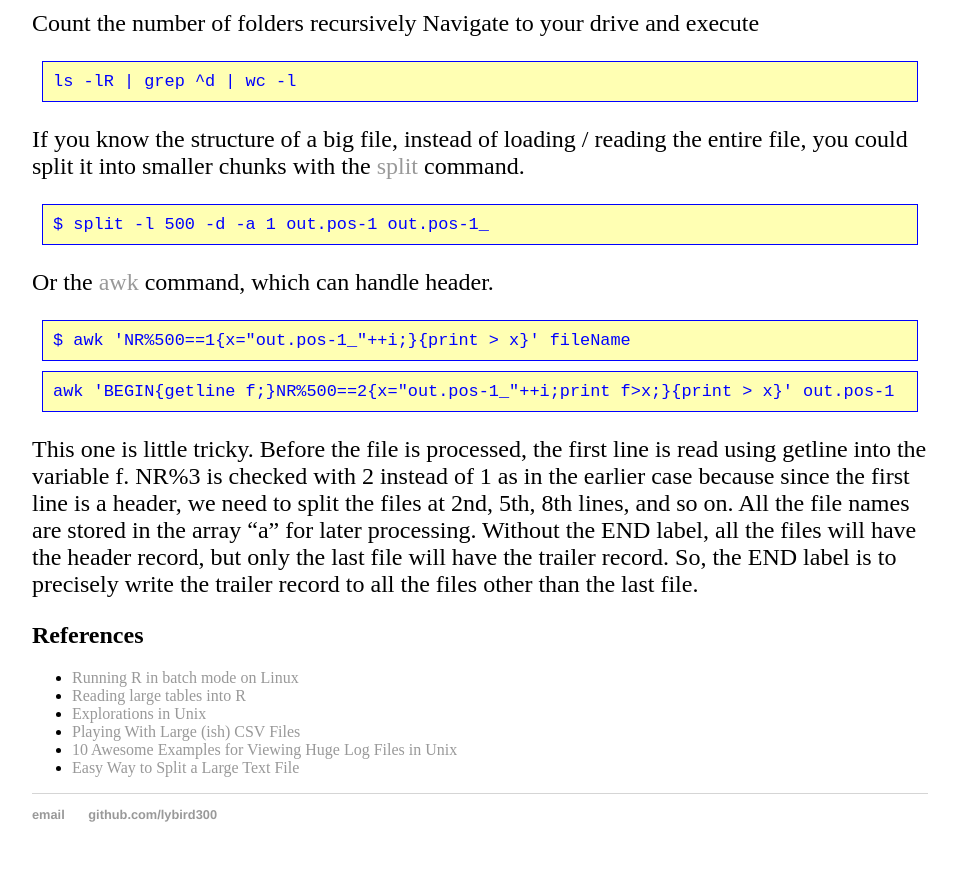
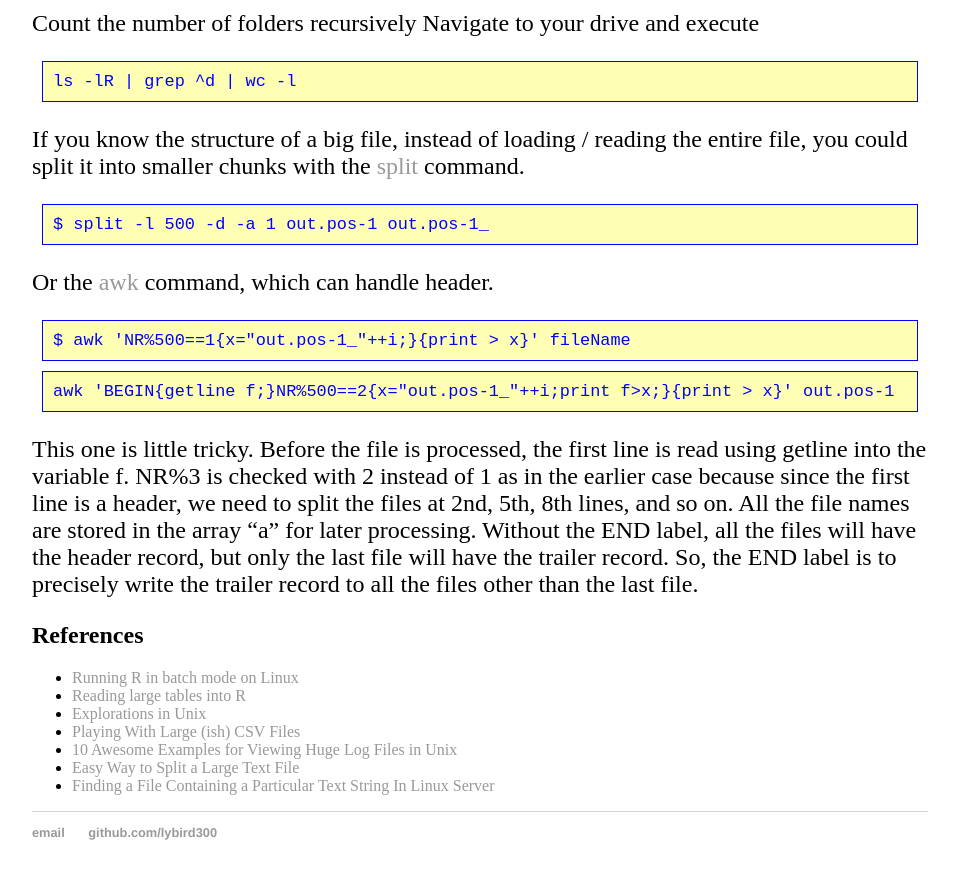
Before and after one commit to lybird300/lybird300.github.io, a Jekyll site: the page built from _posts/2015-05-01-inspect-big-file.md, in a window 1280 px wide and 900 px high, scrolled down 3462 px. Shown: the top 879 px of the window, without its empty margins (160-1117 px from the left). Built offline with Jekyll 4.4.1, drawn with Linux system fonts in a browser that asks for light colours.

Commit message:
Update 2015-05-01-inspect-big-file.md

```diff
--- a/_posts/2015-05-01-inspect-big-file.md
+++ b/_posts/2015-05-01-inspect-big-file.md
@@ -79,4 +79,5 @@ This one is little tricky. Before the file is processed, the first line is read
 <li><a href="http://blog.ouseful.info/2011/06/04/playing-with-large-ish-csv-files-and-using-them-as-a-database-edina-openurl-logs/">Playing With Large (ish) CSV Files</a></li>
 <li><a href="http://www.thegeekstuff.com/2009/08/10-awesome-examples-for-viewing-huge-log-files-in-unix/">10 Awesome Examples for Viewing Huge Log Files in Unix</a></li>
 <li><a href="http://stackoverflow.com/questions/2016894/easy-way-to-split-a-large-text-file">Easy Way to Split a Large Text File</a></li>
+<li><a href="http://www.cyberciti.biz/faq/howto-search-find-file-for-text-string/">Finding a File Containing a Particular Text String In Linux Server</a></li>
 </ul>
```
